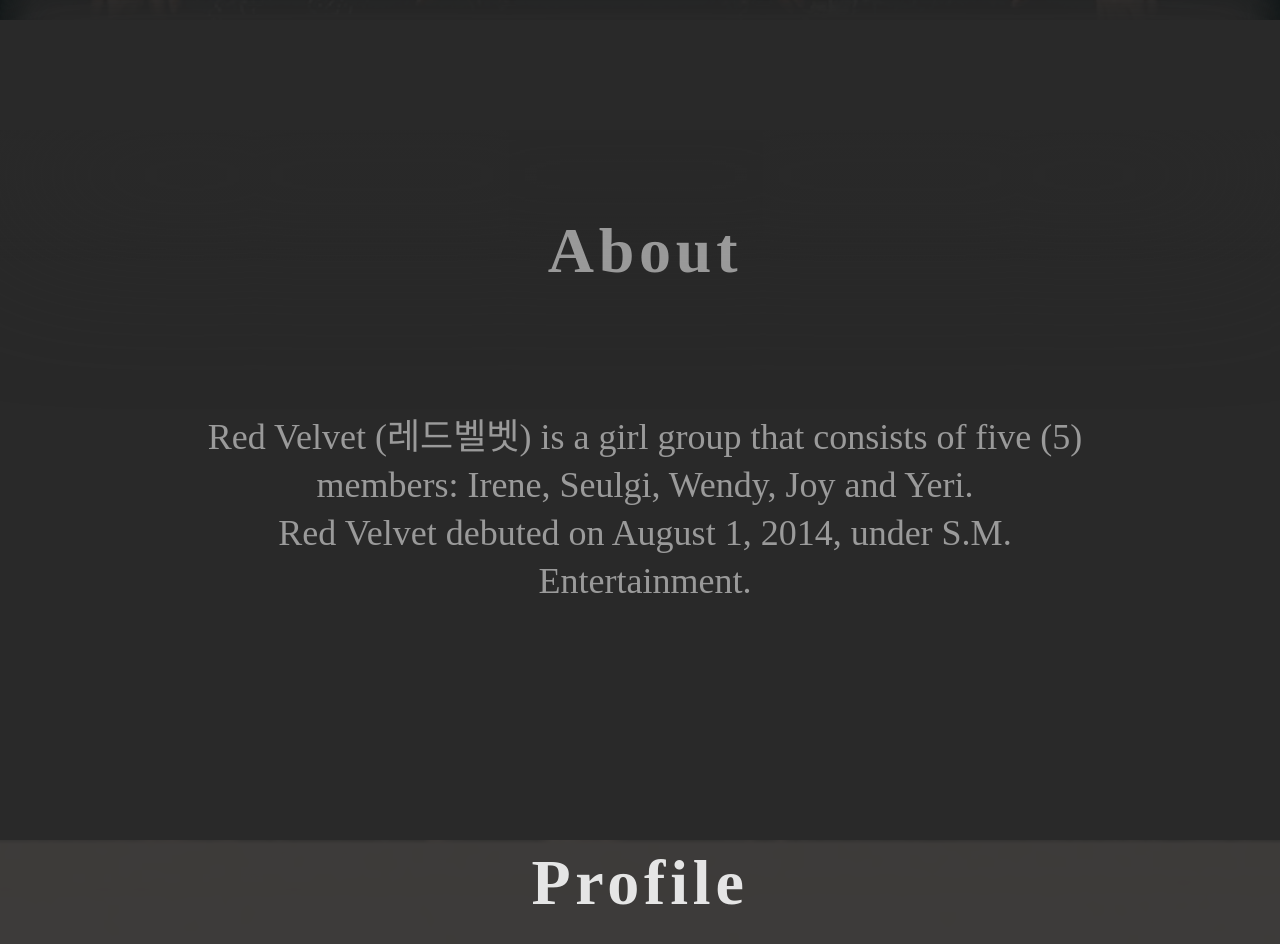
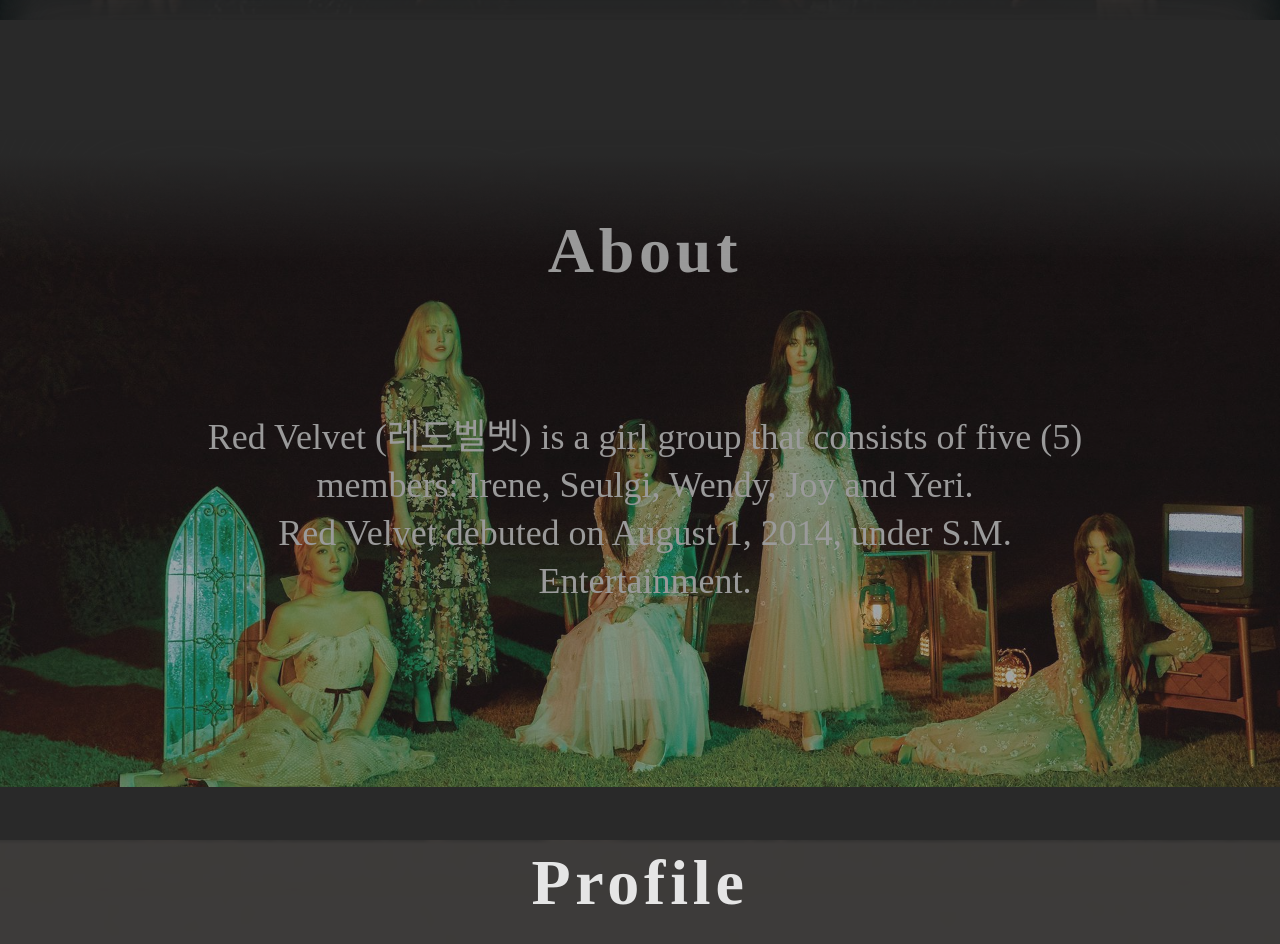
Before and after one commit to Its-Shiela/redvelvet, a plain HTML site: page index.html in a window 1280 px wide. Shown: the part 780-1724 px from the top of the page. Drawn offline with Linux system fonts and the light colour scheme; a web font is replaced by a local one.

Commit message:
css modified

```diff
--- a/styles.css
+++ b/styles.css
@@ -260,7 +260,7 @@ li {
 }
 /* about */
 #about-section{
-    background: linear-gradient(180deg, #292929 3.48%, rgba(41, 41, 41, 0) 19.97%), url(../Red-Velvet/used_images/about_bg.jpg);
+    background: linear-gradient(180deg, #292929 3.48%, rgba(41, 41, 41, 0) 19.97%), url(used_images/about_bg.jpg);
     background-size: cover;
     background-position: center;
     opacity: 60%;
```
